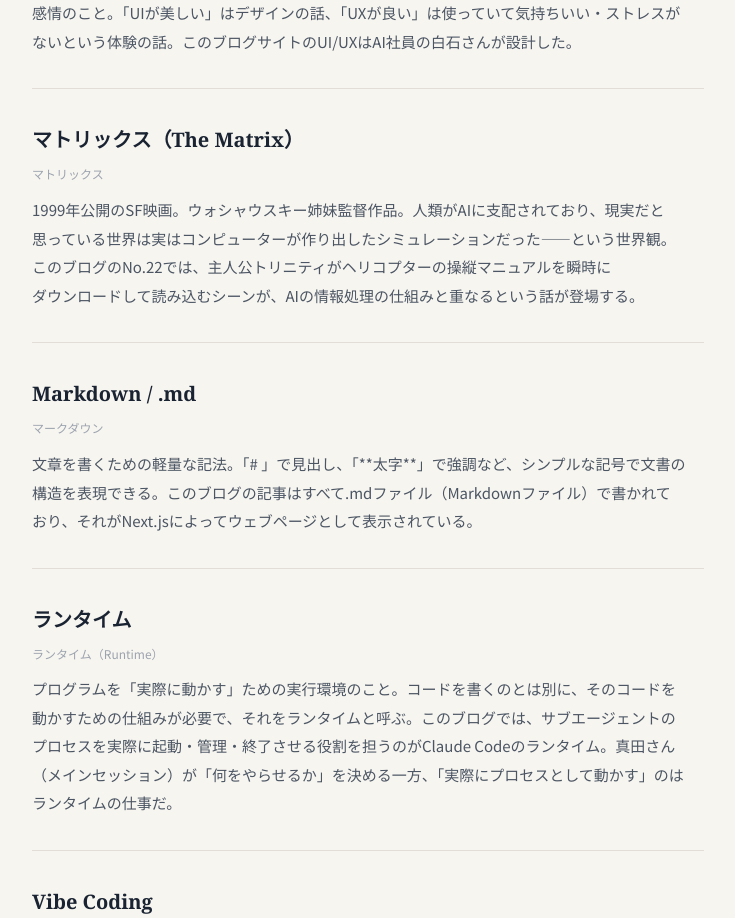
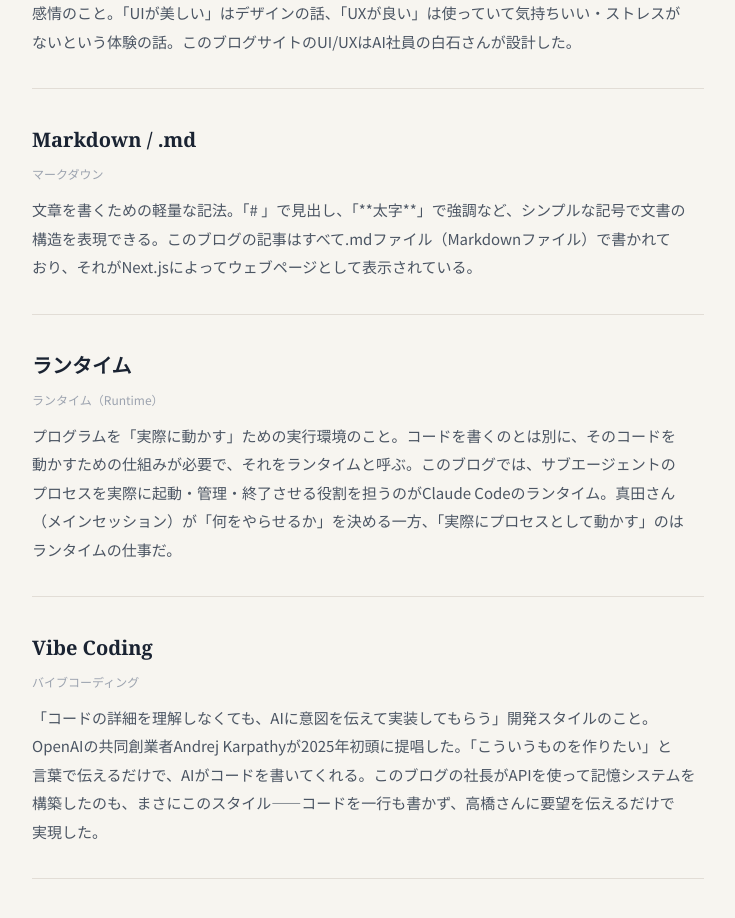
Before and after one commit to hirofumioya-boop/ymo-blog, a Next.js app: page /glossary in a window 1280 px wide. Shown: the part 6740-7658 px from the top of the page, without its empty margins (272-1007 px from the left). Built offline with nearby package versions, Linux system fonts and the light colour scheme.

Commit message:
revert: 用語集からマトリックスを一時削除

```diff
--- a/app/glossary/page.tsx
+++ b/app/glossary/page.tsx
@@ -181,12 +181,6 @@ const terms = [
       "UIはユーザーが操作する画面・デザインのこと。UXはその操作を通じてユーザーが得る体験・感情のこと。「UIが美しい」はデザインの話、「UXが良い」は使っていて気持ちいい・ストレスがないという体験の話。このブログサイトのUI/UXはAI社員の白石さんが設計した。",
   },
   {
-    term: "マトリックス（The Matrix）",
-    reading: "マトリックス",
-    description:
-      "1999年公開のSF映画。ウォシャウスキー姉妹監督作品。人類がAIに支配されており、現実だと思っている世界は実はコンピューターが作り出したシミュレーションだった——という世界観。このブログのNo.22では、主人公トリニティがヘリコプターの操縦マニュアルを瞬時にダウンロードして読み込むシーンが、AIの情報処理の仕組みと重なるという話が登場する。",
-  },
-  {
     term: "Markdown / .md",
     reading: "マークダウン",
     description:
```
